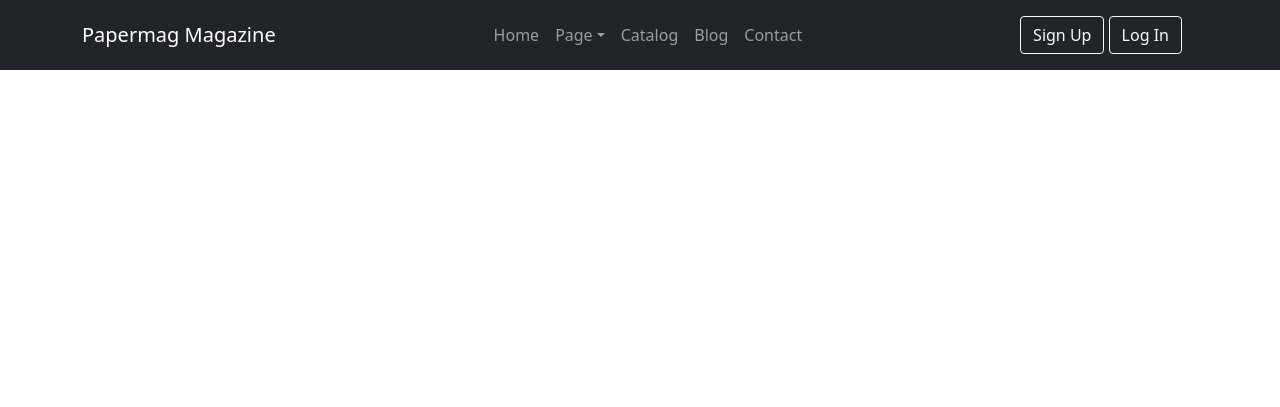
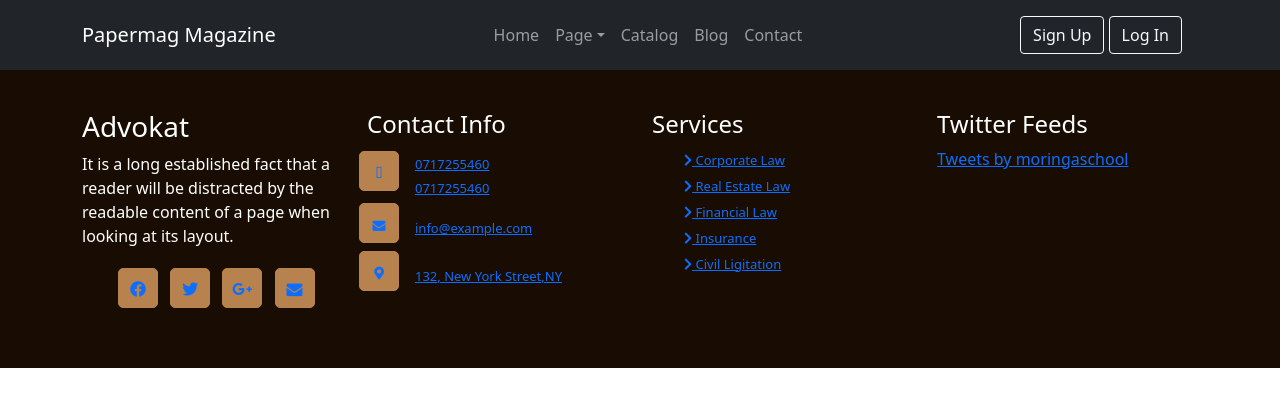
Before and after one commit to Daniel-Muruthi/radamtaa, a Django app: page /landing/ in a window 1280 px wide. Shown: the top 407 px of the page. Run offline with Django 3.2, Linux system fonts and the light colour scheme; some libraries are stand-ins or nearby versions.

Commit message:
This will add the footer

```diff
--- a/radamtaa/static/css/style.css
+++ b/radamtaa/static/css/style.css
@@ -0,0 +1,41 @@
+/* ##########footer############################ */
+
+.footer {
+    background-color: #190d03;
+    padding: 40px;
+    color: white;
+  }
+
+  .footer .social-icons li,
+  .icon-left {
+    display: inline;
+    margin: 4px;
+    border: 1px solid #b8824f;
+    color: #fff;
+    background: #b8824f;
+    border-radius: 5px;
+    display: inline-block;
+    margin-right: 4px;
+    width: 40px;
+    height: 40px;
+    text-align: center;
+    line-height: 40px;
+  }
+
+  .footer .social-icons li:hover {
+    border: 1px solid #b8824f;
+    background-color: transparent;
+  }
+
+  .footer-list li {
+    list-style: none;
+    color: #ffffff;
+    font-size: 13px;
+    line-height: 2em;
+  }
+
+  .contact-info a {
+    font-size: 13px;
+  }
+
+  /* ####################end footer############################### */
--- a/radamtaa/templates/base.html
+++ b/radamtaa/templates/base.html
@@ -1,3 +1,4 @@
+{%load static %}
 <!DOCTYPE html>
 <html>
 <head>
@@ -5,7 +6,7 @@
   <link href="https://cdn.jsdelivr.net/npm/bootstrap@5.0.2/dist/css/bootstrap.min.css" rel="stylesheet" integrity="sha384-EVSTQN3/azprG1Anm3QDgpJLIm9Nao0Yz1ztcQTwFspd3yD65VohhpuuCOmLASjC" crossorigin="anonymous">
   <link rel="stylesheet" href="https://cdnjs.cloudflare.com/ajax/libs/font-awesome/5.14.0/css/all.min.css" integrity="sha512-1PKOgIY59xJ8Co8+NE6FZ+LOAZKjy+KY8iq0G4B3CyeY6wYHN3yt9PW0XpSriVlkMXe40PTKnXrLnZ9+fkDaog==" crossorigin="anonymous" />
   <link rel="stylesheet" href="https://cdnjs.cloudflare.com/ajax/libs/font-awesome/4.7.0/css/font-awesome.min.css">
-
+  <link rel="stylesheet" href="{% static 'css/style.css' %}">
   {% if title %}
   <title>RadaMtaa - {{title}}</title>
   {% else %}
@@ -25,6 +26,10 @@
     {% block content %}
     {%endblock%}
 
+    {%block footer %}
+    {%include 'footer.html' %}
+    {% endblock %}
+
     {% block scripts %}
     <script src="https://cdn.jsdelivr.net/npm/bootstrap@5.0.2/dist/js/bootstrap.bundle.min.js" integrity="sha384-MrcW6ZMFYlzcLA8Nl+NtUVF0sA7MsXsP1UyJoMp4YLEuNSfAP+JcXn/tWtIaxVXM" crossorigin="anonymous"></script>
     {% endblock %}
--- /dev/null
+++ b/radamtaa/templates/footer.html
@@ -0,0 +1,74 @@
+
+        <!-- footer start -->
+        <footer class="footer">
+            <div class="container">
+                <div class="row">
+                    <div class="col-md-3">
+                        <div class="logo">
+                            <!-- <img src="img/logo.png" alt=""> -->
+                            <h3>Advokat</h3>
+                        </div>
+                        <p>
+                            It is a long established fact that a reader will be distracted by the readable content of a
+                            page when looking at its layout.
+                        </p>
+                        <ul class="social-icons">
+                            <li><a href="#"><i class="fab fa-facebook"></i></a></li>
+                            <li><a href="#"><i class="fab fa-twitter"></i></a></li>
+                            <li><a href="#"><i class="fab fa-google-plus"></i></a></li>
+                            <li><a href="#"><i class="fa fa-envelope"></i></a></li>
+                        </ul>
+                    </div>
+                    <div class="col-md-3 contact-info">
+                        <h4>Contact Info</h4>
+                        <div class="row">
+                            <div class="col-md-4 text-center icon-left">
+                                <a href="#"><i class="fa fa-phone-alt"></i></a>
+                            </div>
+                            <div class="col-md-8 mt-1">
+                                <a href="#">0717255460</a> <br>
+                                <a href="#">0717255460</a>
+                            </div>
+                        </div>
+                        <div class="row">
+                            <div class="col-md-4 text-center icon-left">
+                                <a href="#"><i class="fa fa-envelope"></i></a>
+                            </div>
+                            <div class="col-md-8 mt-3">
+                                <a href="malto:info@example.com">info@example.com</a>
+                            </div>
+                        </div>
+                        <div class="row">
+                            <div class="col-md-4 text-center icon-left">
+                                <a href="#"><i class="fas fa-map-marker-alt"></i></a>
+                            </div>
+                            <div class="col-md-8 mt-3">
+                                <a href="#">132, New York Street,NY</a>
+                            </div>
+                        </div>
+                    </div>
+                    <div class="col-md-3">
+                        <h4 class="ml-5">Services</h4>
+                        <ul class="footer-list">
+                            <li><a href="#"><i class="fas fa-chevron-right"></i> Corporate Law</a></li>
+                            <li><a href="#"><i class="fas fa-chevron-right"></i> Real Estate Law</a></li>
+                            <li><a href="#"><i class="fas fa-chevron-right"></i> Financial Law</a></li>
+                            <li><a href="#"><i class="fas fa-chevron-right"></i> Insurance</a></li>
+                            <li><a href="#"><i class="fas fa-chevron-right"></i> Civil Ligitation</a></li>
+                        </ul>
+                    </div>
+                    <div class="col-md-3">
+                        <h4>Twitter Feeds</h4>
+                        <a class="twitter-timeline" data-height="200" data-theme="dark"
+                            data-chrome="nofooter noborders noheader noscrollbar transparent"
+                            href="https://twitter.com/moringaschool?ref_src=twsrc%5Etfw">Tweets
+                            by moringaschool</a>
+                        <script async src="https://platform.twitter.com/widgets.js" charset="utf-8"></script>
+
+                    </div>
+                </div>
+            </div>
+
+            </div>
+        </footer>
+        <!-- footer end -->
--- a/radamtaa/urls.py
+++ b/radamtaa/urls.py
@@ -4,7 +4,11 @@ from django.conf.urls import url, include
 from django.contrib.auth import views as auth_views
 from django.conf import settings
 from . import views
+from django.conf.urls.static import static
 
 urlpatterns = [
     path('landing/', views.LandingView.as_view() , name="landing"),
     ]
+
+if settings.DEBUG:
+    urlpatterns+= static(settings.MEDIA_URL, document_root = settings.MEDIA_ROOT)
```
